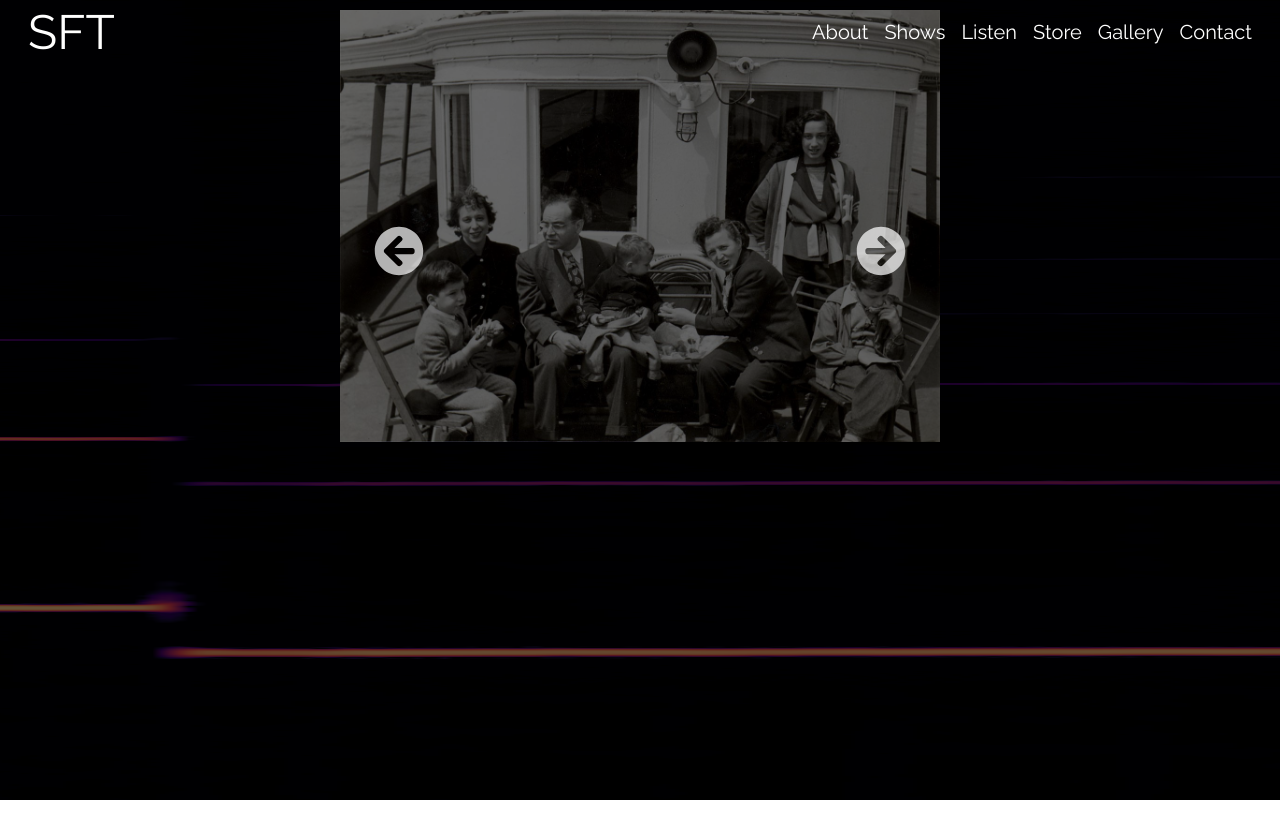
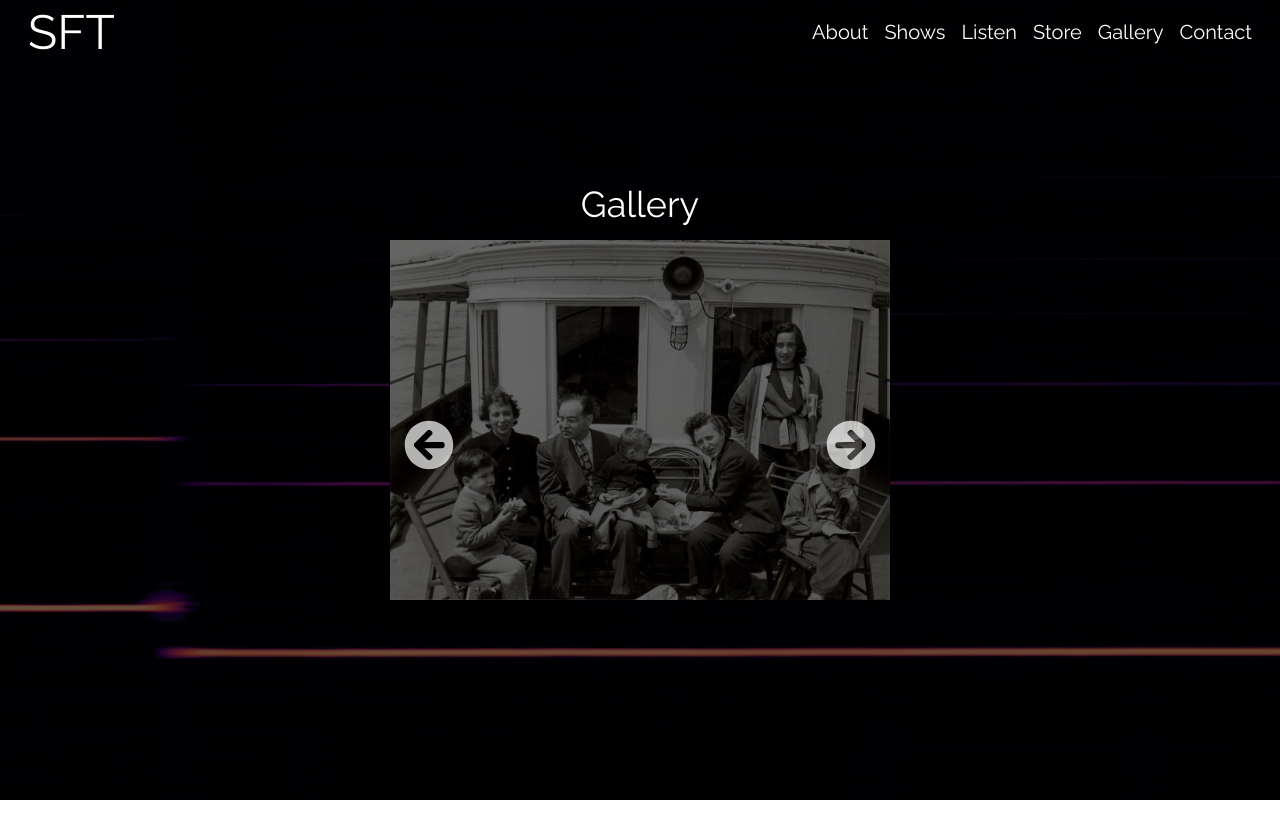
Before and after one commit to kaseyknudsen/Schimscheimer-Family-Trio-Website, a Next.js app: page /gallery in a window 1280 px wide. Shown: the top 838 px of the page. After the commit the page ends 800 px from the top, so only its background shows below. Built offline with nearby package versions, Linux system fonts and the light colour scheme.

Commit message:
adjusted sizing of gallery

```diff
--- a/app/components/Slider.js
+++ b/app/components/Slider.js
@@ -3,6 +3,7 @@ import { SliderData } from "./SliderData";
 import Image from "next/image";
 import React, { useState } from "react";
 import { FaArrowCircleLeft, FaArrowCircleRight } from "react-icons/fa";
+
 
 const Slider = ({ slides }) => {
   const [current, setCurrent] = useState(0);
@@ -21,7 +22,8 @@ const Slider = ({ slides }) => {
 
   return (
     <div>
-      <div className="text-3xl text-white flex items-center justify-center">Gallery</div>
+
+      <div className="relative flex justify-center p-4">
       {SliderData.map((slide, index) => {
         return (
           <div
@@ -32,10 +34,10 @@ const Slider = ({ slides }) => {
                 : "opacity-0"
             }
           >
-            <div className="relative flex justify-center p-4">
+
               <FaArrowCircleLeft
                 onClick={previousSlide}
-                className="absolute top-[50%] left-[50px] text-white/70 cursor-pointer select-none z-[2]"
+                className="absolute top-[50%] left-[30px] text-white/70 cursor-pointer select-none z-[2]"
                 size={50}
               />
 
@@ -43,19 +45,20 @@ const Slider = ({ slides }) => {
                 <Image
                   src={slide.image}
                   alt="Schimscheimer Family"
-                  width="600"
+                  width="500"
                   height="200"
                 />
               )}
               <FaArrowCircleRight
                 onClick={nextSlide}
-                className="absolute top-[50%] right-[50px] text-white/70 cursor-pointer select-none z-[2]"
+                className="absolute top-[50%] right-[30px] text-white/70 cursor-pointer select-none z-[2]"
                 size={50}
               />
             </div>
-          </div>
+
         );
       })}
+       </div>
     </div>
   );
 };
--- a/app/components/SliderData.js
+++ b/app/components/SliderData.js
@@ -11,6 +11,10 @@ import KaseyAndGrandma from "../../public/Edited-Schim-Pics/KaseyAndGrandma.jpg"
 import KaseysMom2 from "../../public/Edited-Schim-Pics/KaseysMom2.jpg";
 import KaseysMom from "../../public/Edited-Schim-Pics/KaseysMom.jpg";
 import KaseysParents from "../../public/Edited-Schim-Pics/KaseysParents.jpg";
+import michael from "../../public/Edited-Schim-Pics/michael.jpg";
+import playingCards from "../../public/Edited-Schim-Pics/Playing-cards.jpg";
+import studio from "../../public/Edited-Schim-Pics/studio.jpg";
+import mic from "../../public/Edited-Schim-Pics/mic.jpg";
 
 export const SliderData = [
   {
@@ -37,19 +41,24 @@ export const SliderData = [
   {
     image: JonAndEmily,
   },
-  {
-    image: KaseyAndCousinLeah,
-  },
+
   {
     image: KaseyAndGrandma,
   },
-  {
-    image: KaseysMom,
-  },
-  {
-    image: KaseysMom2,
-  },
+
   {
     image: KaseysParents,
   },
+  {
+    image: michael,
+  },
+  {
+    image: playingCards,
+  },
+  {
+    image: studio,
+  },
+  {
+    image: mic,
+  },
 ];
--- a/app/gallery/page.js
+++ b/app/gallery/page.js
@@ -5,13 +5,13 @@ import Image from "next/image";
 const page = () => {
   return (
     <>
-
-      <div className="absolute top-0 left-0 right-0 bottom-0 z-[2] bg-black/60" />
-
-      <div className="custom-img6 h-screen relative flex items-center justify-center">
+      <div className="custom-img6 h-screen relative flex flex-col items-center justify-center">
+        <h1 className="text-white text-4xl relative z-10">Gallery</h1>
 
         <Slider slides={SliderData} />
       </div>
+      {/* overlay */}
+      <div className="absolute top-0 left-0 right-0 bottom-0 z-[1] bg-black/60" />
     </>
   );
 };
```
Also changed, not shown: public/Edited-Schim-Pics/Playing-cards.jpg (renamed from public/Edited-Schim-Pics/Playing cards.jpg).
